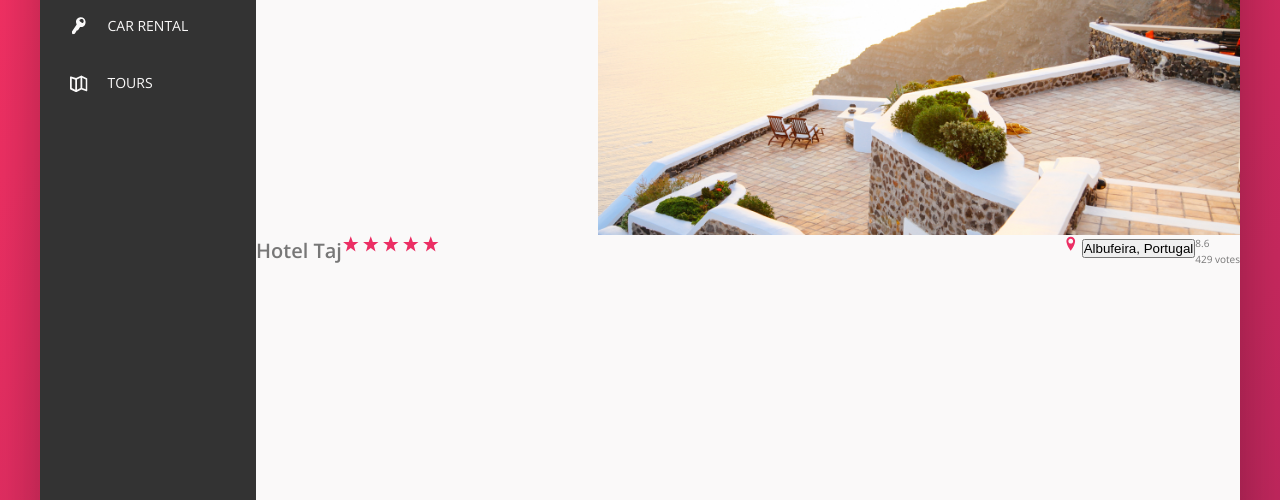
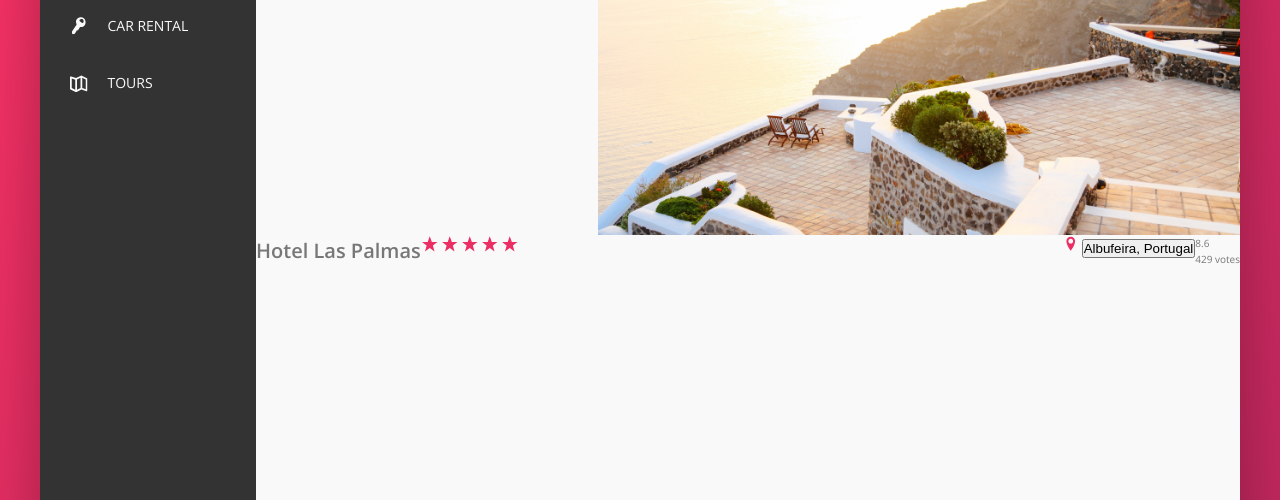
Before and after one commit to Ashish-khanagwal/Trillo, a website: page index.html in a window 1280 px wide. Shown: the part 300-800 px from the top of the page. Drawn offline with nearby package versions, Linux system fonts and the light colour scheme.

Commit message:
add_name

```diff
--- a/index.html
+++ b/index.html
@@ -115,7 +115,7 @@
           </div>
 
           <div class="overview">
-            <h1 class="overview__heading">Hotel Taj</h1>
+            <h1 class="overview__heading">Hotel Las Palmas</h1>
             <div class="overview__stars">
               <svg class="overview__icon-star">
                 <use xlink:href="img/sprite.svg#icon-star"></use>
```
